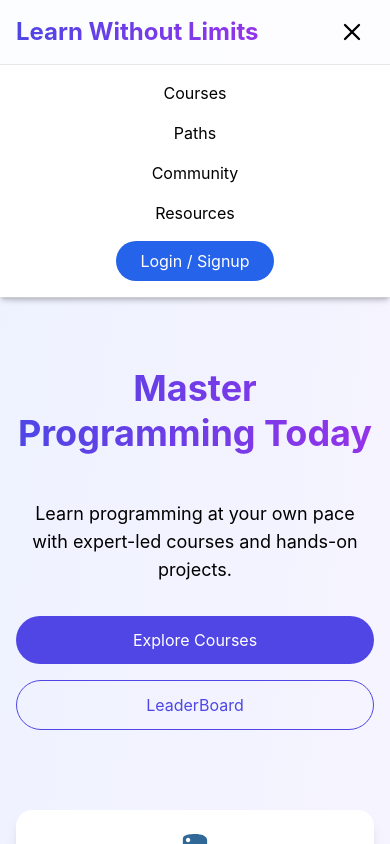
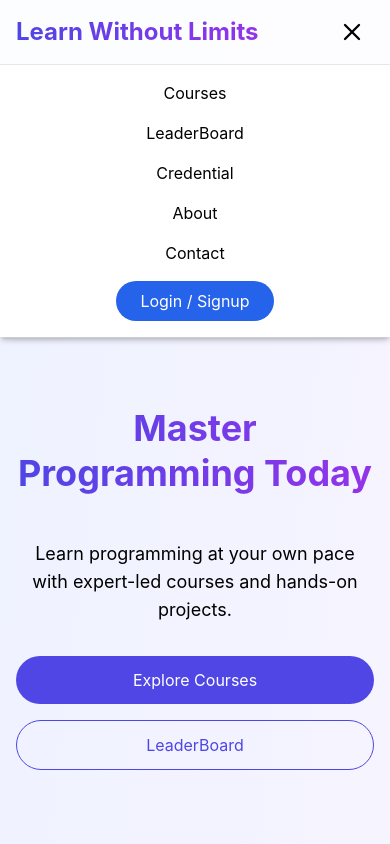
Before and after one commit to BitecodesHub/E-LearningFrontend, a React (Create React App) app: page / in a window 390 px wide. Both pictures are taken after a click on the button 352 px from the left and 32 px from the top of the page. Shown: the top 844 px of the page. Built offline with nearby package versions, Linux system fonts and the light colour scheme.

Commit message:
Fixed Mobile view for navbar

```diff
--- a/src/components/Navbar.js
+++ b/src/components/Navbar.js
@@ -115,9 +115,10 @@ export const Navbar = () => {
       <div className={`md:hidden transition-all duration-300 ${isMobileMenuOpen ? "block" : "hidden"} bg-white border-t border-gray-200 shadow-md`}>
         <div className="flex flex-col space-y-4 py-4 text-center">
           <a href="/courses" className="hover:text-indigo-600 transition-all">Courses</a>
-          <a href="#" className="hover:text-indigo-600 transition-all">Paths</a>
-          <a href="#" className="hover:text-indigo-600 transition-all">Community</a>
-          <a href="#" className="hover:text-indigo-600 transition-all">Resources</a>
+          <a href="/leaderboard" className="hover:text-indigo-600 transition-all">LeaderBoard</a>
+            <a href="/credential-verify" className="hover:text-indigo-600 transition-all">Credential</a>
+            <a href="/about" className="hover:text-indigo-600 transition-all">About</a>
+            <a href="/contact" className="hover:text-indigo-600 transition-all">Contact</a>
 
           {isAuthenticated ? (
             <>
```
